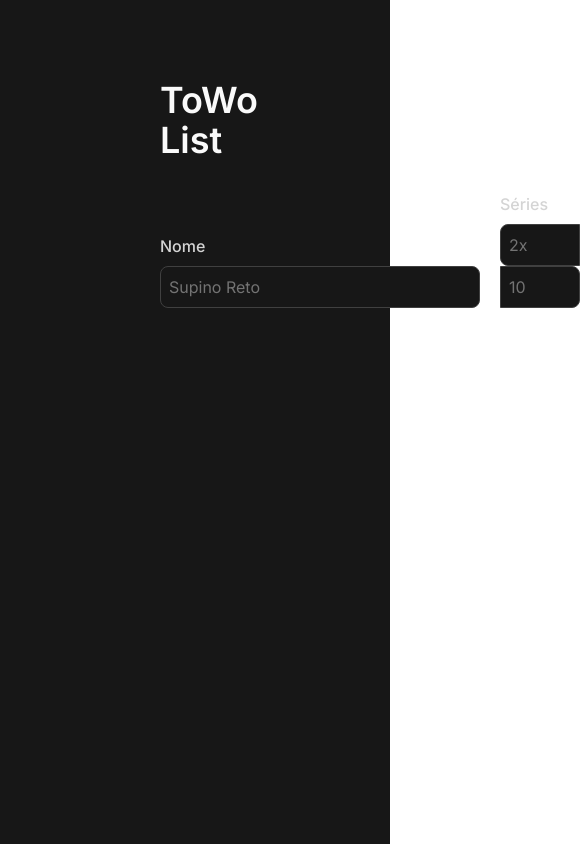
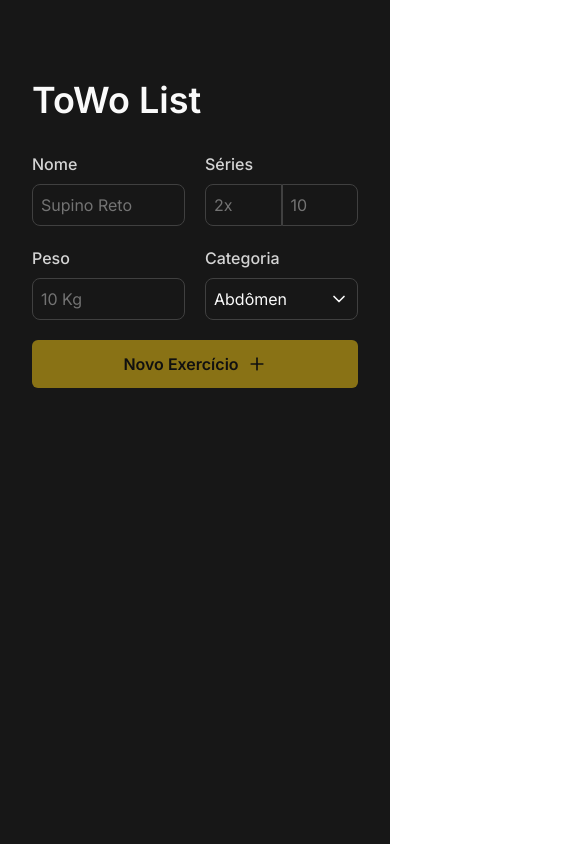
Before and after one commit to davsilvam/towo-list, a Vue app: page / in a window 390 px wide. Shown: the top 844 px of the page, 585 px wide, since content can reach past the window. Built offline with nearby package versions, Linux system fonts and the light colour scheme.

Commit message:
feat: add responsive

```diff
--- a/src/App.vue
+++ b/src/App.vue
@@ -8,35 +8,36 @@ const { exercise, exercises, isFormFilled, setExerciseCategory, createExercise,
 </script>
 
 <template>
-  <main class="relative flex min-h-screen flex-col gap-10 bg-neutral-900 px-40 py-20 text-neutral-50">
+  <main class="relative flex min-h-screen flex-col gap-10 bg-neutral-900 px-8 py-20 text-neutral-50 md:px-16 lg:px-20 xl:px-40">
     <div class="space-y-8">
       <h1 class="text-4xl font-semibold">
         ToWo List
       </h1>
 
-      <form class="flex items-end justify-between gap-5" @submit.prevent="createExercise">
-        <Input.Wrapper>
+      <form class="flex grid-cols-2 items-end justify-between gap-5 max-sm:grid" @submit.prevent="createExercise">
+        <Input.Wrapper class="grow-[2]">
           <Input.Label id="name">
             Nome
           </Input.Label>
-          <Input.Base id="name" v-model.trim="exercise.name" class="w-[320px]" type="text" placeholder="Supino Reto" />
+          <Input.Base id="name" v-model.trim="exercise.name" class="w-full" type="text" placeholder="Supino Reto" />
         </Input.Wrapper>
 
-        <Input.Wrapper>
+        <Input.Wrapper class="flex-1">
           <Input.Label id="series">
             Séries
           </Input.Label>
-          <div>
-            <input id="series" v-model.number="exercise.series" type="number" class="w-20 rounded-l-lg border border-neutral-700 bg-neutral-900 p-2 placeholder:text-neutral-500" placeholder="2x">
-            <input id="amount" v-model.number="exercise.amount" type="number" class="w-20 rounded-r-lg border border-neutral-700 bg-neutral-900 p-2 placeholder:text-neutral-500" placeholder="10">
+
+          <div class="flex items-center">
+            <input id="series" v-model.number="exercise.series" type="number" class="w-full min-w-[60px] rounded-l-lg border border-neutral-700 bg-neutral-900 p-2 placeholder:text-neutral-500 md:min-w-[80px]" placeholder="2x">
+            <input id="amount" v-model.number="exercise.amount" type="number" class="w-full min-w-[60px] rounded-r-lg border border-neutral-700 bg-neutral-900 p-2 placeholder:text-neutral-500 md:min-w-[80px]" placeholder="10">
           </div>
         </Input.Wrapper>
 
-        <Input.Wrapper>
+        <Input.Wrapper class="flex-1">
           <Input.Label id="weight">
             Peso
           </Input.Label>
-          <Input.Base id="weight" v-model.number="exercise.weight" class="w-[120px]" type="number" placeholder="10 Kg" />
+          <Input.Base id="weight" v-model.number="exercise.weight" class="w-full min-w-[96px] md:min-w-[120px]" type="number" placeholder="10 Kg" />
         </Input.Wrapper>
 
         <Input.Wrapper>
@@ -46,9 +47,11 @@ const { exercise, exercises, isFormFilled, setExerciseCategory, createExercise,
           <Input.Select @update:category="setExerciseCategory" />
         </Input.Wrapper>
 
-        <button :disabled="!isFormFilled" class="flex items-center gap-2 rounded-md bg-yellow-400 px-6 py-3 font-semibold text-neutral-950 transition-colors active:hover:bg-yellow-300 disabled:opacity-50">
-          Novo Exercício
-          <Plus class="h-4 w-4" />
+        <button :disabled="!isFormFilled" class="col-span-2 flex items-center justify-center gap-2 rounded-md bg-yellow-400 px-6 py-3 font-semibold text-neutral-950 transition-colors active:hover:bg-yellow-300 disabled:opacity-50 max-sm:w-full">
+          <span class="hidden max-sm:block xl:block">
+            Novo Exercício
+          </span>
+          <Plus class="h-5 w-5 xl:h-4 xl:w-4" />
         </button>
       </form>
     </div>
--- a/src/components/exercise/Container.vue
+++ b/src/components/exercise/Container.vue
@@ -1,5 +1,5 @@
 <template>
-  <ul class="grid w-full grid-cols-2 gap-5">
+  <ul class="grid w-full lg:grid-cols-2 gap-5">
     <slot />
   </ul>
 </template>
--- a/src/components/input/Select.vue
+++ b/src/components/input/Select.vue
@@ -25,19 +25,20 @@ watchEffect(() => {
 <template>
   <div class="relative">
     <Listbox v-model="category">
-      <ListboxButton v-slot="{ value }" class="flex w-[200px] items-center justify-between rounded-lg border border-neutral-700 bg-neutral-900 p-2 text-neutral-50">
+      <ListboxButton v-slot="{ value }" class="flex w-full items-center justify-between gap-5 rounded-lg border border-neutral-700 bg-neutral-900 p-2 text-neutral-50 lg:w-40 xl:w-[200px]">
         {{ value }} <ChevronDown class="h-5 w-5" />
       </ListboxButton>
 
       <ListboxOptions
-        class="absolute top-12 w-[200px] rounded-lg border border-neutral-700 bg-neutral-900 p-2 text-sm text-neutral-50"
+        class="absolute top-12 z-10 w-[200px] rounded-lg border border-neutral-700 bg-neutral-900 p-2 text-sm"
       >
         <ListboxOption
           v-for="(option, index) in options"
           v-slot="{ selected }"
           :key="index"
           :value="option"
-          class="flex items-center justify-between rounded p-2 outline-none hover:bg-neutral-800 focus:bg-neutral-800"
+          class="flex items-center justify-between rounded p-2 outline-none hover:bg-neutral-800 hover:text-neutral-50 focus:bg-neutral-800"
+          :class="[category === option ? 'text-neutral-50' : 'text-neutral-400']"
         >
           <p>{{ option }}</p>
           <Check v-if="selected" class="h-4 w-4" />
```
